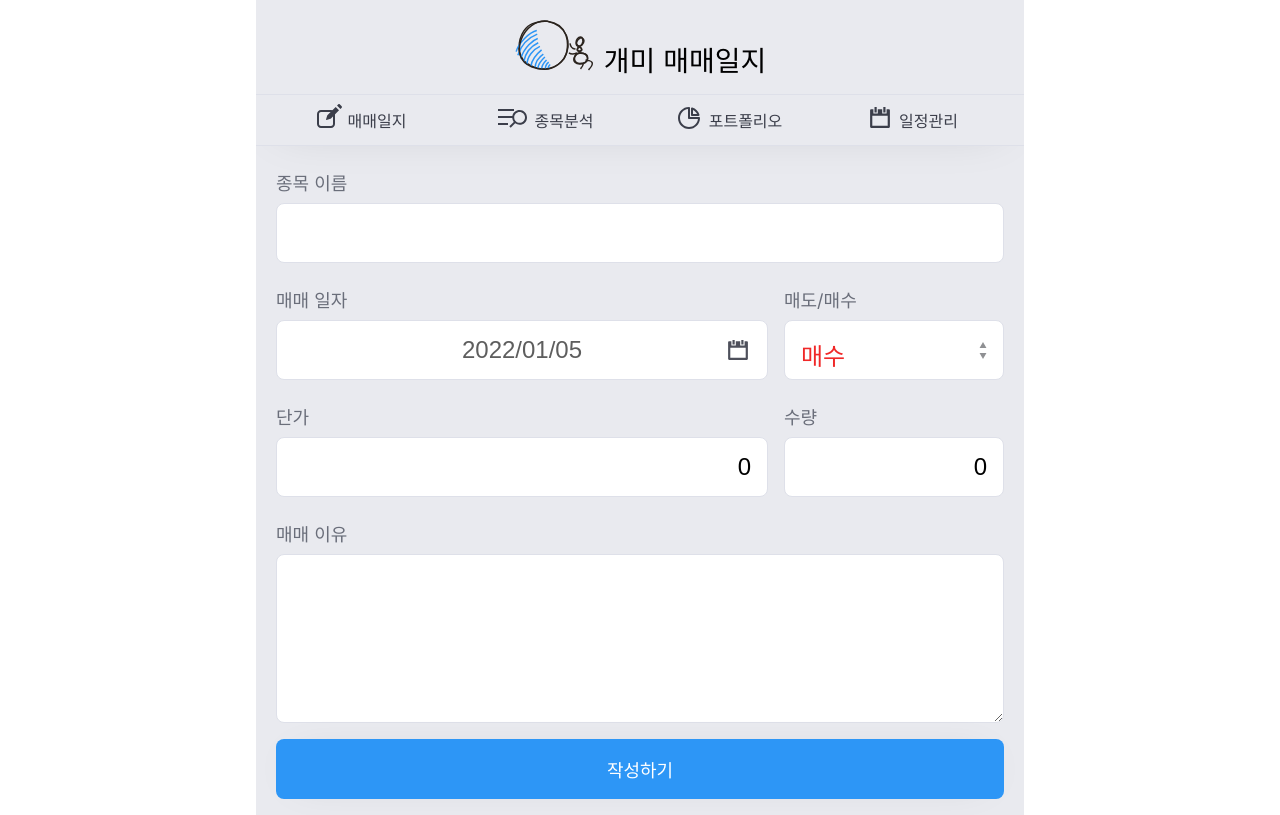
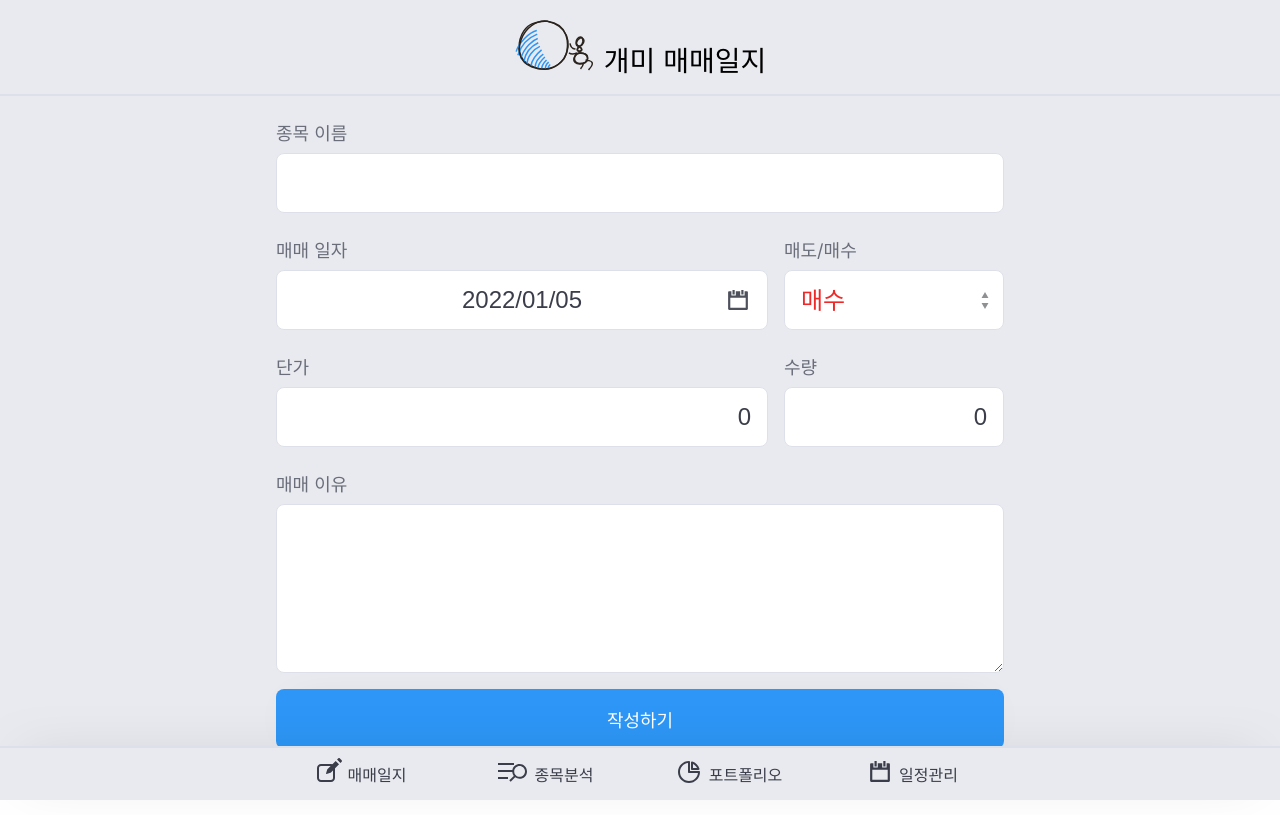
Before and after one commit to uu29/trading-log, a Next.js app: page /create in a window 1280 px wide. Built offline with nearby package versions, Linux system fonts and the light colour scheme.

Commit message:
update: 전체 레이아웃 수정

```diff
--- /dev/null
+++ b/components/Header.tsx
@@ -0,0 +1,35 @@
+import styled from "@emotion/styled";
+import { Logo } from "svgs";
+
+const Header = () => (
+  <Hd>
+    <H1Wrap>
+      <LgWrap>
+        <Logo />
+      </LgWrap>
+      <H1>개미 매매일지</H1>
+    </H1Wrap>
+  </Hd>
+);
+
+const Hd = styled.header`
+  text-align: center;
+  border-bottom: 2px solid #dee0e9;
+`;
+
+const H1Wrap = styled.div`
+  padding: 1.5rem;
+  font-size: 2.8rem;
+`;
+
+const H1 = styled.h1`
+  display: inline-block;
+  margin-top: 0.5rem;
+  color: #000;
+`;
+
+const LgWrap = styled.span`
+  margin-right: 1rem;
+`;
+
+export default Header;
--- a/components/Nav.tsx
+++ b/components/Nav.tsx
@@ -1,6 +1,6 @@
 import { useMemo } from "react";
 import styled from "@emotion/styled";
-import { Logo, IconTdLog, IconRep, IconCal, IconCalActive, IconPortfolio, IconPortfolioActive, IconRepActive, IconTdLogActive } from "svgs";
+import { IconTdLog, IconRep, IconCal, IconCalActive, IconPortfolio, IconPortfolioActive, IconRepActive, IconTdLogActive } from "svgs";
 import Link from "next/link";
 import { useRouter } from "next/router";
 
@@ -22,14 +22,7 @@ const Nav = () => {
   const nowPath = useMemo(() => pathname.split("/")[1], [pathname]);
   const isActive = (path: string): boolean => path.split("/")[1] === nowPath;
   return (
-    <Hd>
-      <H1Wrap>
-        <LgWrap>
-          <Logo />
-        </LgWrap>
-        <H1>개미 매매일지</H1>
-      </H1Wrap>
-      <nav>
+    <NavWrap>
       <Mn>
         {mns.map((menu) => (
           <li key={menu.title}>
@@ -42,39 +35,28 @@ const Nav = () => {
           </li>
         ))}
       </Mn>
-      </nav>
-    </Hd>
+    </NavWrap>
   );
 };
 
-const Hd = styled.header`
-  text-align: center;
-  box-shadow: 0 5px 50px -24px rgba(0, 0, 0, 0.15);
-`;
-
-const H1Wrap = styled.div`
-  padding: 1.5rem;
-  font-size: 2.8rem;
-`;
-
-const H1 = styled.h1`
-  display: inline-block;
-  margin-top: 0.5rem;
-  color: #000;
-`;
-
-const LgWrap = styled.span`
-  margin-right: 1rem;
+const NavWrap = styled.nav`
+  position: fixed;
+  width: 100%;
+  left: 0;
+  bottom: 0;
+  border-top: 2px solid #dee0e9;
+  background: #e9eaef;
+  box-shadow: 0 -5px 50px -24px rgba(0, 0, 0, 0.5);
 `;
 
 const Mn = styled.ul`
+  max-width: 76.8rem;
+  margin: auto;
   padding: 0 1.6rem;
   height: 5.2rem;
   display: flex;
   align-items: center;
   justify-content: space-evenly;
-  border-top: 1px solid #dee0e9;
-  border-bottom: 1px solid #dee0e9;
   > li {
     flex: 1;
     margin-right: 0.5rem;
--- a/pages/_app.tsx
+++ b/pages/_app.tsx
@@ -1,5 +1,6 @@
 import { AppProps } from "next/app";
 import Nav from "components/Nav";
+import Header from "components/Header";
 import styled from "@emotion/styled";
 import GlobalStyles from "styles/GlobalStyles";
 
@@ -7,21 +8,40 @@ function App({ Component, pageProps }: AppProps) {
   return (
     <>
       <GlobalStyles />
-      <RspWrap>
+      <OuterWrap>
+        <Header />
+        <ComponentOuterWrap>
+          <ComponentInnerWrap>
+            <Component {...pageProps} />
+          </ComponentInnerWrap>
+        </ComponentOuterWrap>
         {!pageProps.hideNav && <Nav />}
-        <Component {...pageProps} />
         <div id="modal"></div>
-      </RspWrap>
+      </OuterWrap>
     </>
   );
 }
 
-const RspWrap = styled.div`
+const OuterWrap = styled.div`
+  display: flex;
+  flex-direction: column;
+  min-height: 100vh;
+  overflow: hidden;
+  padding-bottom: 5.4rem;
+  background-color: #e9eaef;
+`;
+
+const ComponentOuterWrap = styled.div`
+  flex: 1 0 0;
+  width: 100%;
+  overflow-y: auto;
+`;
+
+const ComponentInnerWrap = styled.div`
   max-width: 76.8rem;
   margin: auto;
-  min-height: 100vh;
-  background-color: #e9eaef;
-  overflow-y: hidden;
+  min-height: calc(100vh - 5.4rem - 9.6rem);
+  overflow-y: auto;
   position: relative;
 `;
 
--- a/pages/create.tsx
+++ b/pages/create.tsx
@@ -1,4 +1,4 @@
-import { useState, useEffect } from "react";
+import React, { useState, useEffect } from "react";
 import useForm from "hooks/useForm";
 import styled from "@emotion/styled";
 import { cx, css } from "@emotion/css";
@@ -6,8 +6,9 @@ import CalendarForm from "components/form/CalendarForm";
 import { formatDate } from "core/firestore/timestamp";
 
 const select_icon_style = css`
-  margin-top: 0.5rem;
-  float: right;
+  position: absolute;
+  right: 1.5rem;
+  bottom: 1.8rem;
 `;
 
 const number_input_style = css`
@@ -56,16 +57,23 @@ const onSubmit = (value) => {
 const Create = () => {
   const { form, handleChange } = useForm<IValue>({ initialValue, onSubmit });
   const [openCalendar, setOpenCalendar] = useState(false);
+
   const toggleDate = () => {
     setOpenCalendar(!openCalendar);
   };
+
   const closeCalendar = () => {
     setOpenCalendar(false);
   };
 
+  const handleSubmit = (e: React.FormEvent<HTMLFormElement>) => {
+    e.preventDefault();
+
+  };
+
   return (
     <FormWrap>
-      <form method="post">
+      <form method="post" onSubmit={handleSubmit}>
         <Label htmlFor="name">종목 이름</Label>
         <Input type="text" id="name" name="name" value={form.name} onChange={handleChange} className={form_input_style} />
         <Flex>
@@ -82,10 +90,15 @@ const Create = () => {
           </LeftColumn>
           <RightColumn>
             <Label htmlFor="sales">매도/매수</Label>
-            <SalesOptions className={form_input_style} salesType={form.sales}>
-              {form.sales}
-              <SelectBtn />
-            </SalesOptions>
+            <SelectBtn />
+            <SalesSelect className={form_input_style} salesType={form.sales} id="sales" name="sales" onChange={handleChange}>
+              <option value={SalesType.buy} selected={form.sales === SalesType.buy}>
+                {SalesType.buy}
+              </option>
+              <option value={SalesType.sell} selected={form.sales === SalesType.sell}>
+                {SalesType.sell}
+              </option>
+            </SalesSelect>
             <input type="text" id="sales" name="sales" value={form.sales} onChange={handleChange} hidden />
           </RightColumn>
         </Flex>
@@ -166,6 +179,9 @@ const Label = styled.label`
 
 const FormWrap = styled.div`
   margin: 0 2rem 1.6rem;
+  input {
+    color: #3b3e4a;
+  }
 `;
 
 const Input = styled.input`
@@ -178,14 +194,18 @@ const InputDate = styled.input`
   display: block;
   width: 100%;
   height: 6rem;
-  color: #5e5e5e;
   text-align: center;
   cursor: pointer;
 `;
 
-const SalesOptions = styled.div<{ salesType: SalesType }>`
+const SalesSelect = styled.select<{ salesType: SalesType }>`
+  width: 100%;
+  display: block;
   height: 6rem;
   color: ${({ salesType }) => (salesType === SalesType.sell ? "#F02828" : "#0778DF")};
+  -webkit-appearance: none;
+  appearance: none;
+  cursor: pointer;
 `;
 
 const Flex = styled.div`
@@ -193,6 +213,7 @@ const Flex = styled.div`
 `;
 
 const RightColumn = styled.div`
+  position: relative;
   flex: none;
   width: 22rem;
 `;
```
Lines whose indentation alone changed are shown as unchanged.
